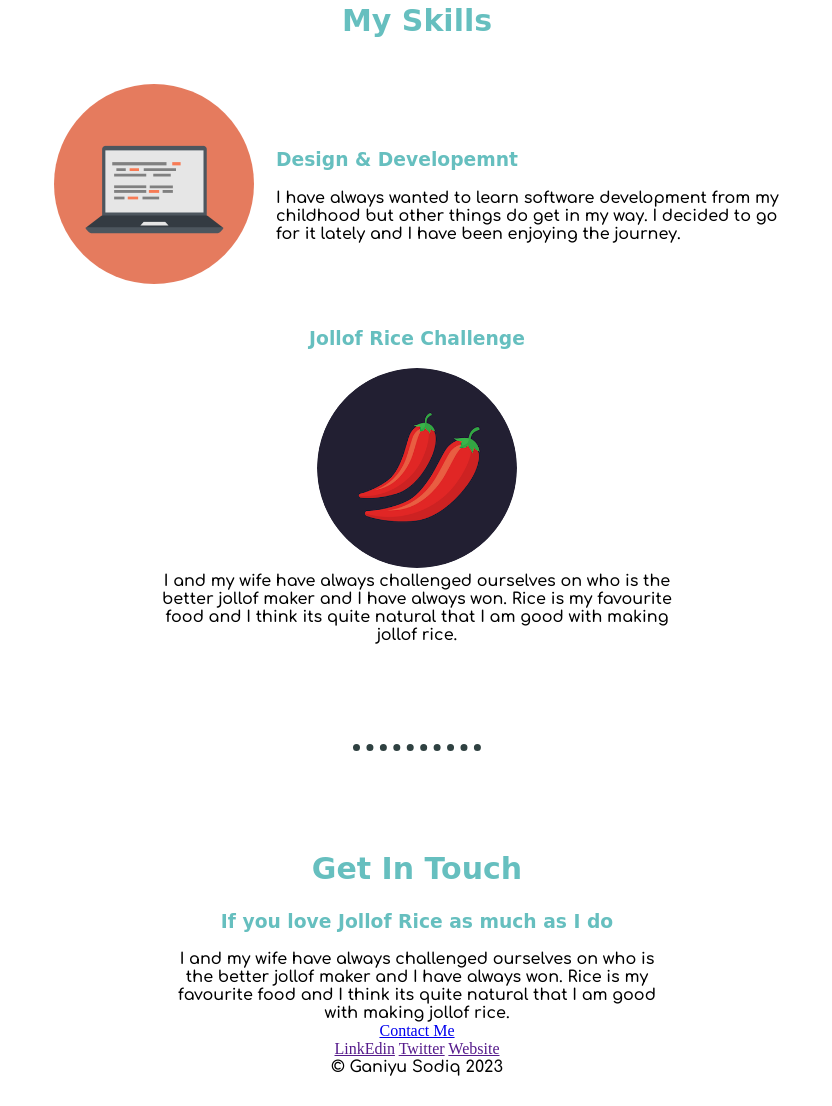
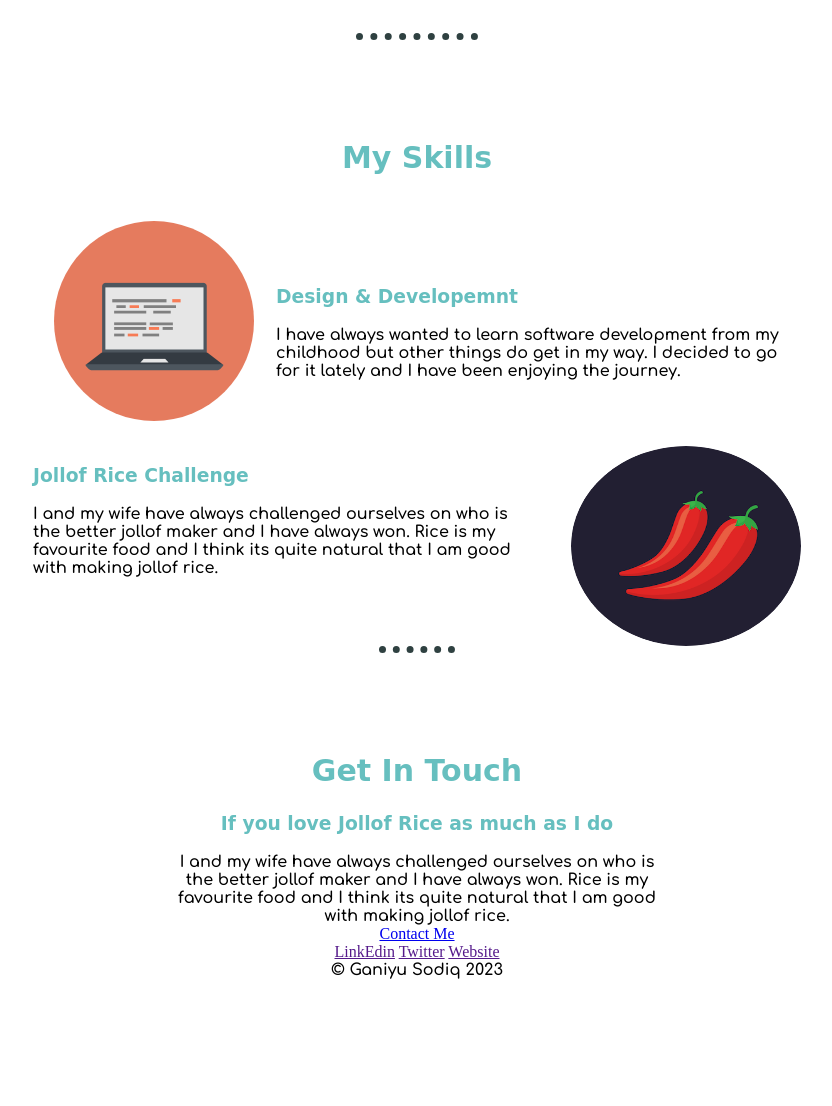
Before and after one commit to GaniyuSodiq/designer-website, a plain HTML site: page index.html in a window 1280 px wide. Shown: the part 1135-2241 px from the top of the page, without its empty margins (223-1055 px from the left). After the commit the page ends 2144 px from the top, so only its background shows below. Drawn offline with Linux system fonts and the light colour scheme; a web font is replaced by a local one.

Commit message:
Add files via upload

```diff
--- a/css/style.css
+++ b/css/style.css
@@ -74,8 +74,30 @@ hr {
 table{
     text-align: left;
 }
-img {
+.skill-img {
     height: 200px;
     width: 200px;
     border-radius: 50%;
+
 }
+
+.chillies {
+    width: 60%;
+    margin: 0 auto;
+}
+
+.chillies .skill-img{
+    width: 30%;
+    float: right;
+}
+
+.chillies-text{
+    padding-right: 20px;
+    width: 65%;
+    float: left;
+    text-align: left;
+}
+
+hr {
+    clear: both;
+  }
--- a/index.html
+++ b/index.html
@@ -38,7 +38,7 @@
         <table cellspacing="20px">
             <tr>
                 <td>
-                    <img src="images/computer.png" alt="">
+                    <img class="skill-img" src="images/computer.png" alt="">
                 </td>
                 <td>
                     <h3>Design & Developemnt</h3>
@@ -52,12 +52,17 @@
         <div>
 
 
-        <h3>Jollof Rice Challenge</h3>
-        <img src="images/chillies.png" alt="">
-        <p>I and my wife have always challenged ourselves on who is the better jollof maker and I have always won.
+        <div class="chillies">
+            <img class="skill-img" src="images/chillies.png" alt="">
+            <div class="chillies-text">
+                <h3>Jollof Rice Challenge</h3>
+
+        <p class="p-table">I and my wife have always challenged ourselves on who is the better jollof maker and I have always won.
             Rice is my favourite food and I think its quite natural that I am good with making jollof rice.
         </p>
+            </div>
         <hr>
+        </div>
     </div>
     <div class="middle-container">
 
```
